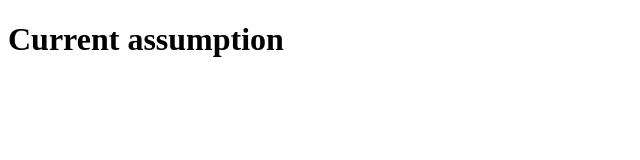
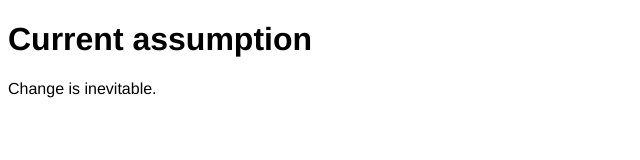
Before and after one commit to kellyegan/currentassumption, a website: page public/index.html in a window 1280 px wide. Shown: the whole page, without its empty margins (0-640 px from the left). Drawn offline with Linux system fonts and the light colour scheme.

Commit message:
Fill out html and add css

```diff
--- a/public/index.html
+++ b/public/index.html
@@ -1,12 +1,23 @@
 <!DOCTYPE html>
-<html>
+<html lang="en">
 
 <head>
   <title>Current assumption</title>
+  <link href="style.css" rel="stylesheet">
 </head>
 
 <body>
-  <h1>Current assumption</h1>
+  <header>
+    <h1 class="site-title">Current assumption</h1>
+  </header>
+
+  <section class="main">
+    <p class="current-assumption">Change is inevitable.</p>
+  </section>
+
+  <footer>
+    <p></p>
+  </footer>
 </body>
 
 </html>
--- /dev/null
+++ b/public/style.css
@@ -0,0 +1,5 @@
+/* Styles for Current assumption site */
+
+body {
+  font-family: Helvetica, sans-serif;
+}
```
